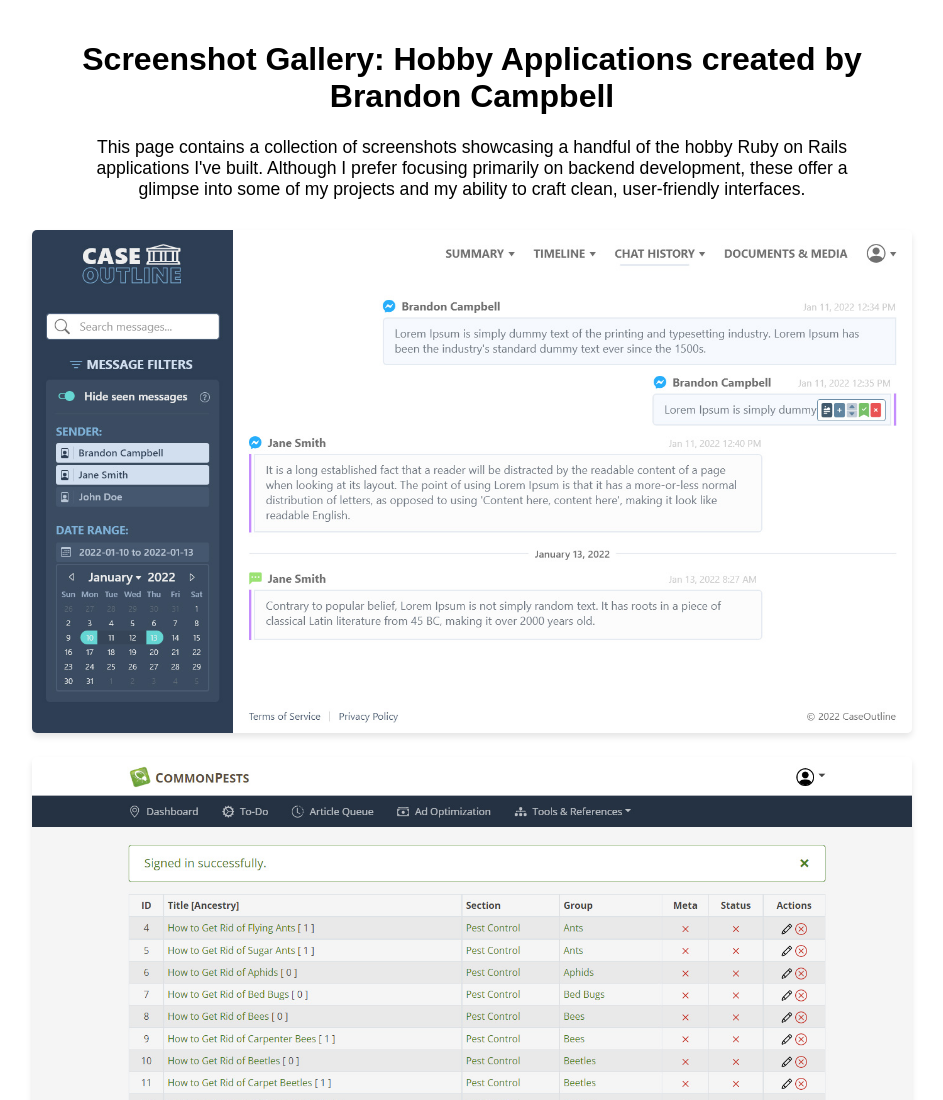
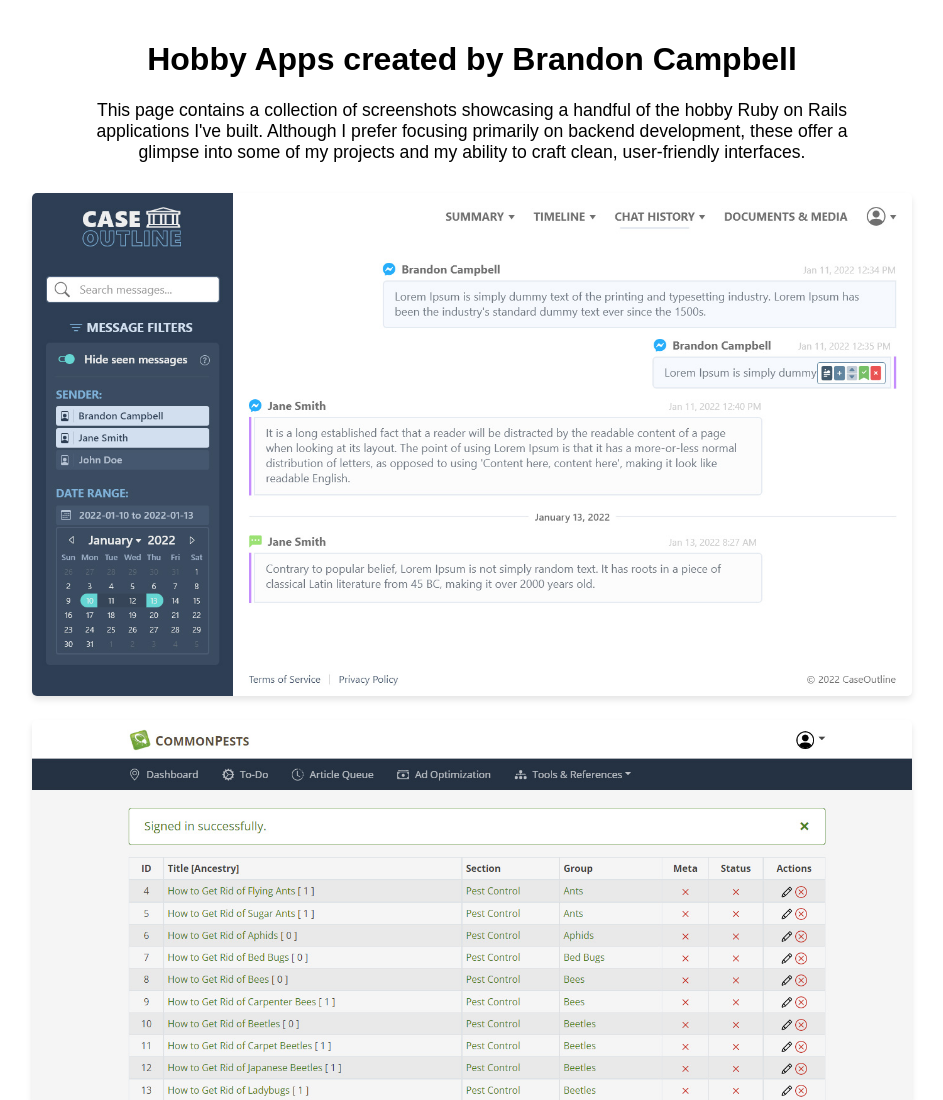
Before and after one commit to bmc1022/app-portfolio, a plain HTML site: page index.html in a window 1280 px wide. Shown: the top 1100 px of the page, without its empty margins (168-1111 px from the left). Drawn offline with Linux system fonts and the light colour scheme.

Commit message:
update page heading

```diff
--- a/index.html
+++ b/index.html
@@ -7,7 +7,7 @@
     <link rel="stylesheet" href="assets/stylesheets/style.css">
 </head>
 <body>
-    <h1>Screenshot Gallery: Hobby Applications created by Brandon Campbell</h1>
+    <h1>Hobby Apps created by Brandon Campbell</h1>
     <p class="description">
       This page contains a collection of screenshots showcasing a handful of the hobby Ruby on Rails applications I've built. Although I prefer focusing primarily on backend development, these offer a glimpse into some of my projects and my ability to craft clean, user-friendly interfaces.
     </p>
```
